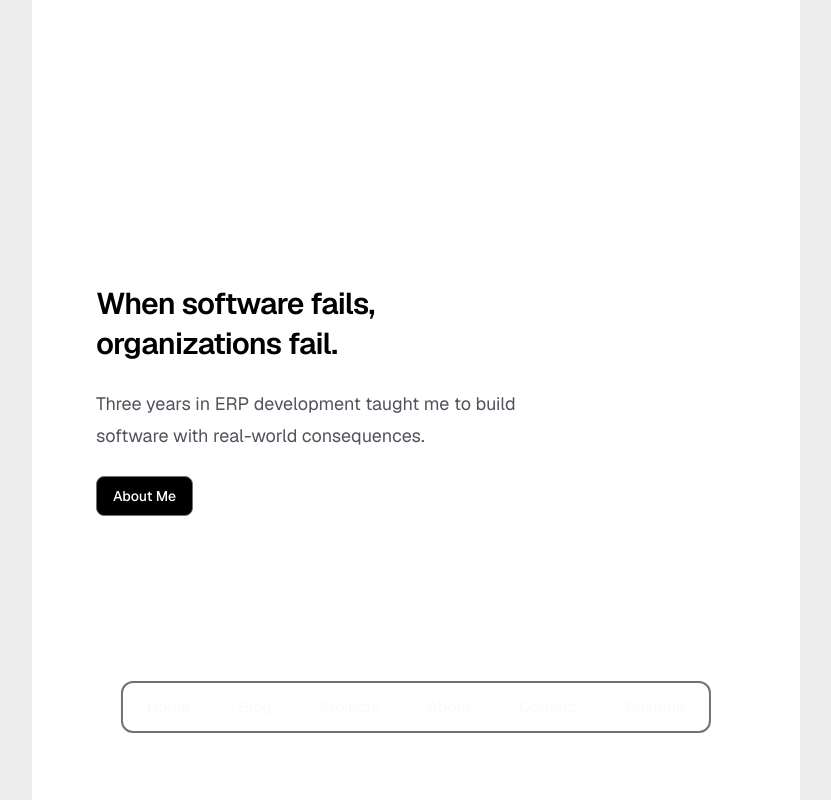
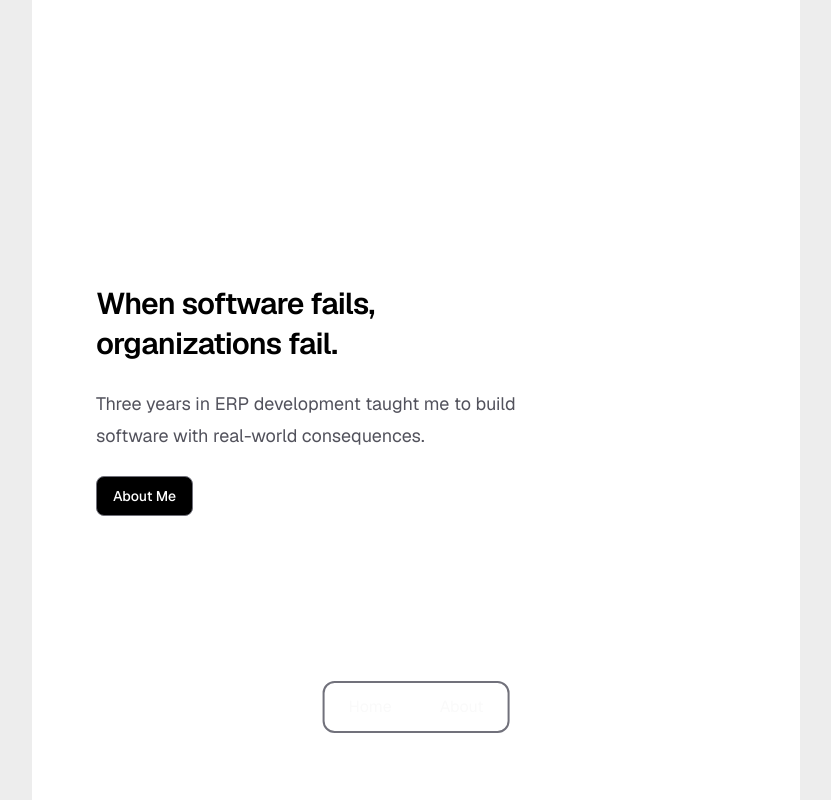
Before and after one commit to nflpurnama/naufal-portfolio, a Next.js app: page / in a window 1280 px wide. Shown: the whole page, without its empty margins (224-1055 px from the left). Built offline with nearby package versions, Linux system fonts and the light colour scheme.

Commit message:
[DEV] remove unavailable links

```diff
--- a/src/configs/navigation.ts
+++ b/src/configs/navigation.ts
@@ -2,9 +2,9 @@ import { NavigationLink } from "@/types/navigation"
 
 export const NAVIGATION_LINKS = [
     { href: "/", label: "Home"},
-    { href: "/blog", label: "Blog"},
-    { href: "/projects", label: "Projects"},
+    // { href: "/blog", label: "Blog"},
+    // { href: "/projects", label: "Projects"},
     { href: "/about", label: "About"},
-    { href: "/contact", label: "Contact"},
-    { href: "/resume", label: "Resume"},
+    // { href: "/contact", label: "Contact"},
+    // { href: "/resume", label: "Resume"},
 ] satisfies NavigationLink[]
```
